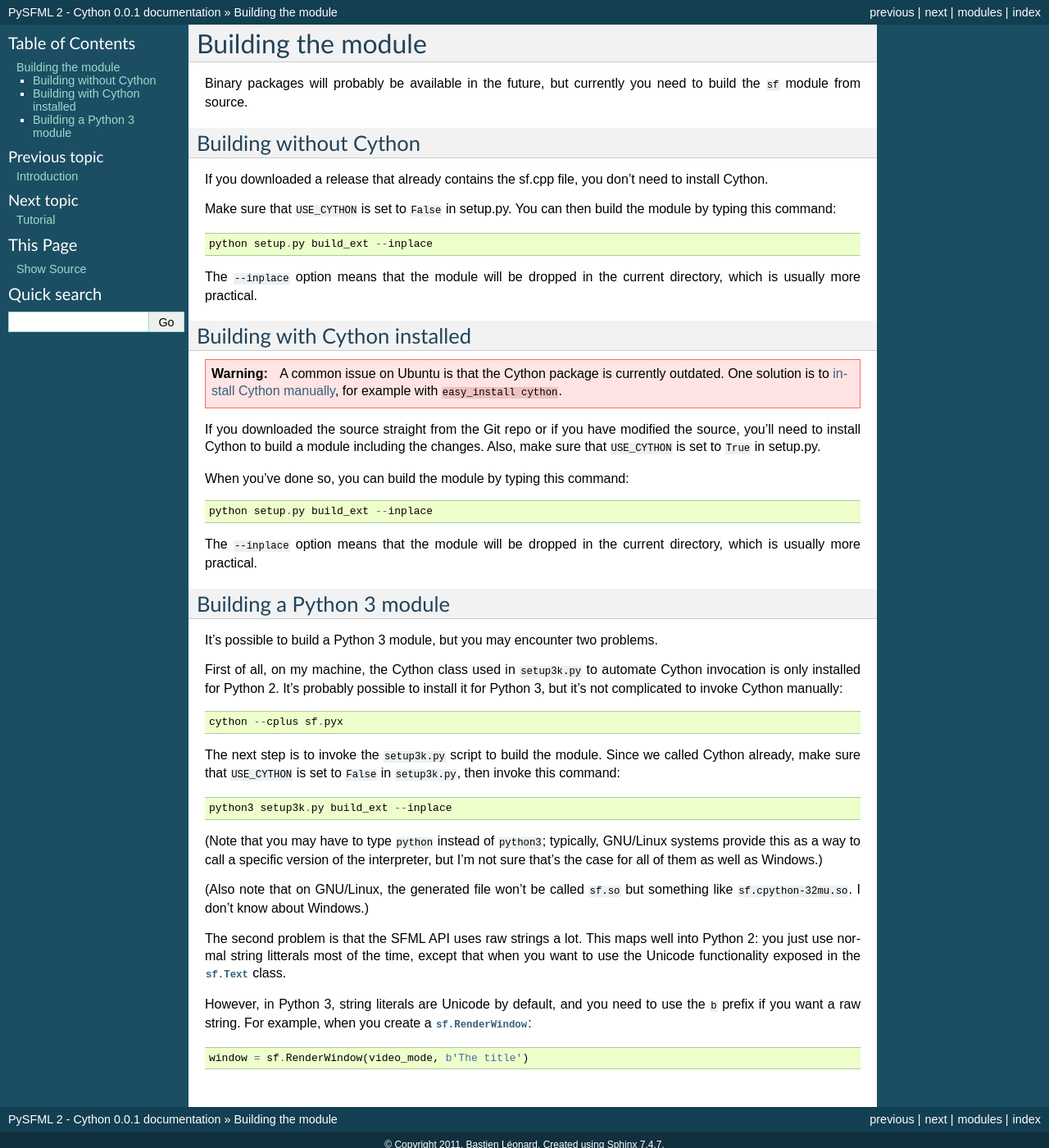
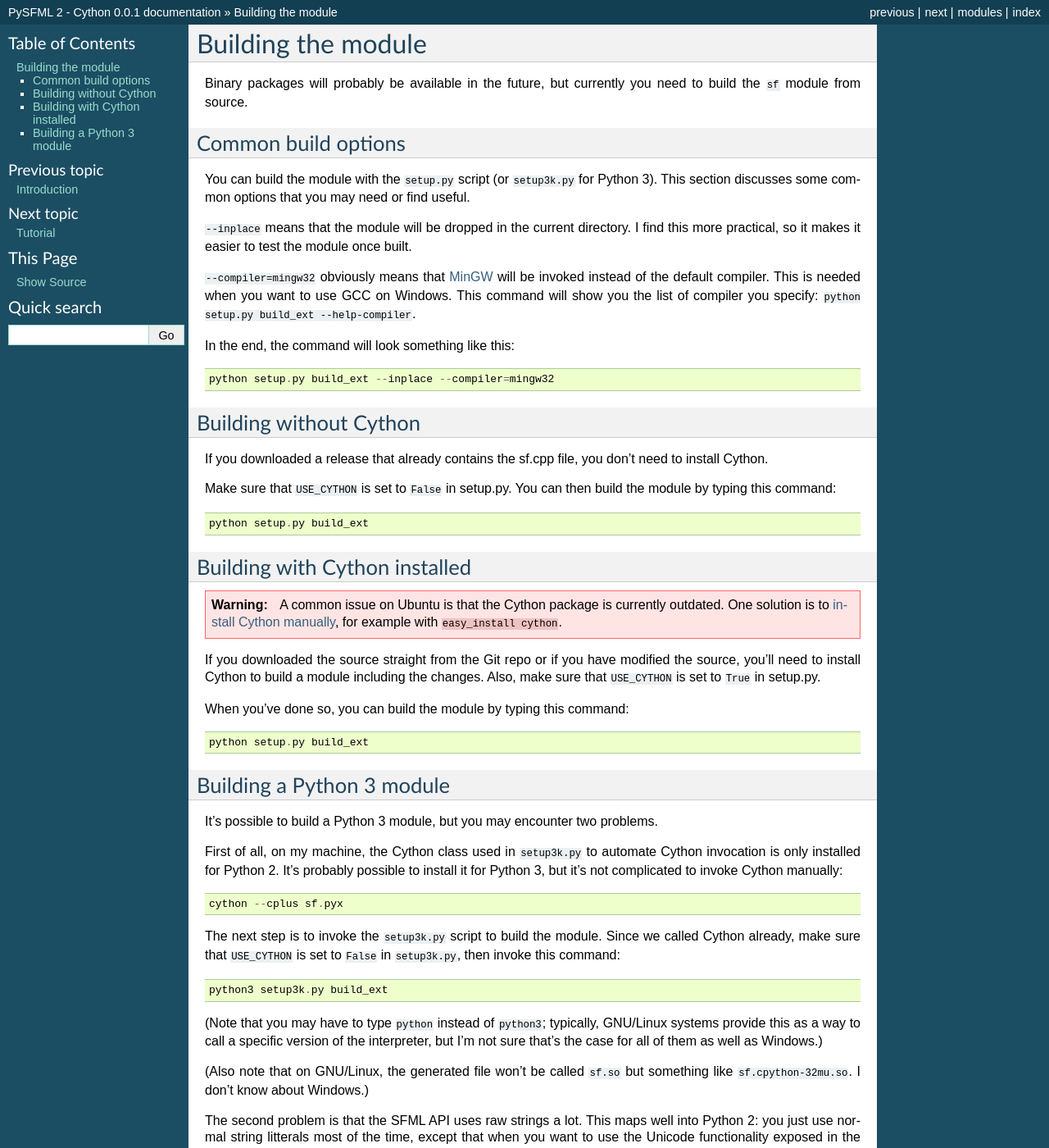
Before and after one commit to intjelic/python-sfml, a Sphinx documentation site: the page built from doc/sphinx/source/building.rst, in a window 1280 px wide and 1400 px high. Shown: the whole window at 82% size. Built offline with Sphinx 7.4.7, drawn with Linux system fonts in a browser that asks for light colours.

Commit message:
Added some information about how to build the module

```diff
--- a/doc/sphinx/source/building.rst
+++ b/doc/sphinx/source/building.rst
@@ -3,6 +3,27 @@
 
 Binary packages will probably be available in the future, but currently you need
 to build the ``sf`` module from source.
+
+
+Common build options
+--------------------
+
+You can build the module with the ``setup.py`` script (or
+``setup3k.py`` for Python 3).  This section discusses some common
+options that you may need or find useful.
+
+``--inplace`` means that the module will be dropped in the current
+directory. I find this more practical, so it makes it easier to test
+the module once built.
+
+``--compiler=mingw32`` obviously means that `MinGW <http://www.mingw.org/>`_
+will be invoked instead of the default compiler. This is needed when you want
+to use GCC on Windows. This command will show you the list of compiler you
+specify: ``python setup.py build_ext --help-compiler``.
+
+In the end, the command will look something like this::
+
+    python setup.py build_ext --inplace --compiler=mingw32
 
 
 Building without Cython
@@ -14,10 +35,7 @@
 Make sure that ``USE_CYTHON`` is set to ``False`` in setup.py.  You can then
 build the module by typing this command::
 
-    python setup.py build_ext --inplace
-
-The ``--inplace`` option means that the module will be dropped in the current
-directory, which is usually more practical.
+    python setup.py build_ext
 
 
 Building with Cython installed
@@ -37,10 +55,7 @@
 
 When you've done so, you can build the module by typing this command::
 
-    python setup.py build_ext --inplace
-
-The ``--inplace`` option means that the module will be dropped in the current
-directory, which is usually more practical.
+    python setup.py build_ext
 
 
 Building a Python 3 module
@@ -59,7 +74,7 @@
 module. Since we called Cython already, make sure that ``USE_CYTHON``
 is set to ``False`` in ``setup3k.py``, then invoke this command::
 
-    python3 setup3k.py build_ext --inplace
+    python3 setup3k.py build_ext
 
 (Note that you may have to type ``python`` instead of ``python3``;
 typically, GNU/Linux systems provide this as a way to call a specific
```
